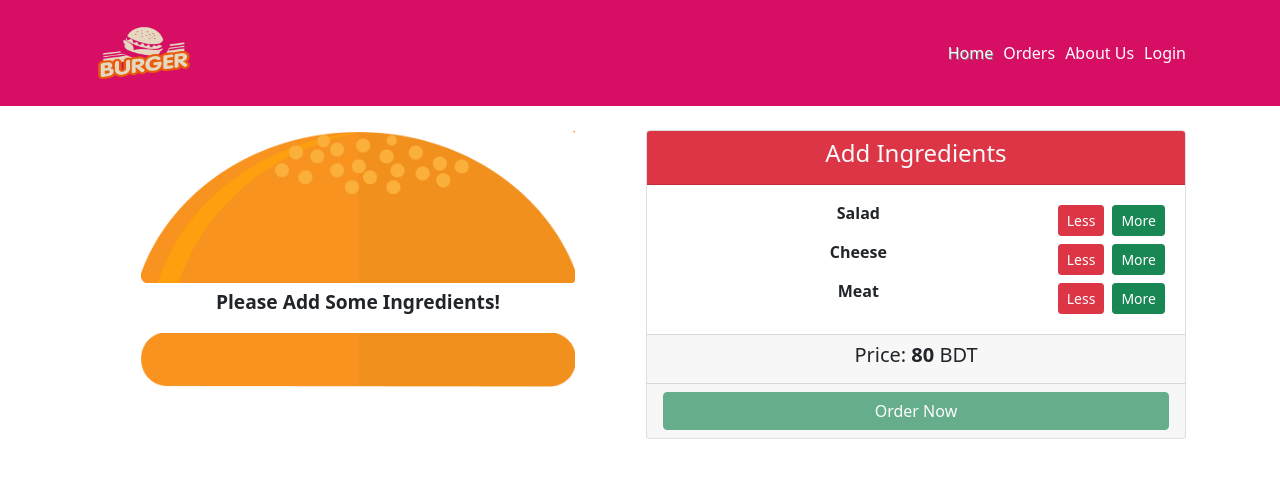
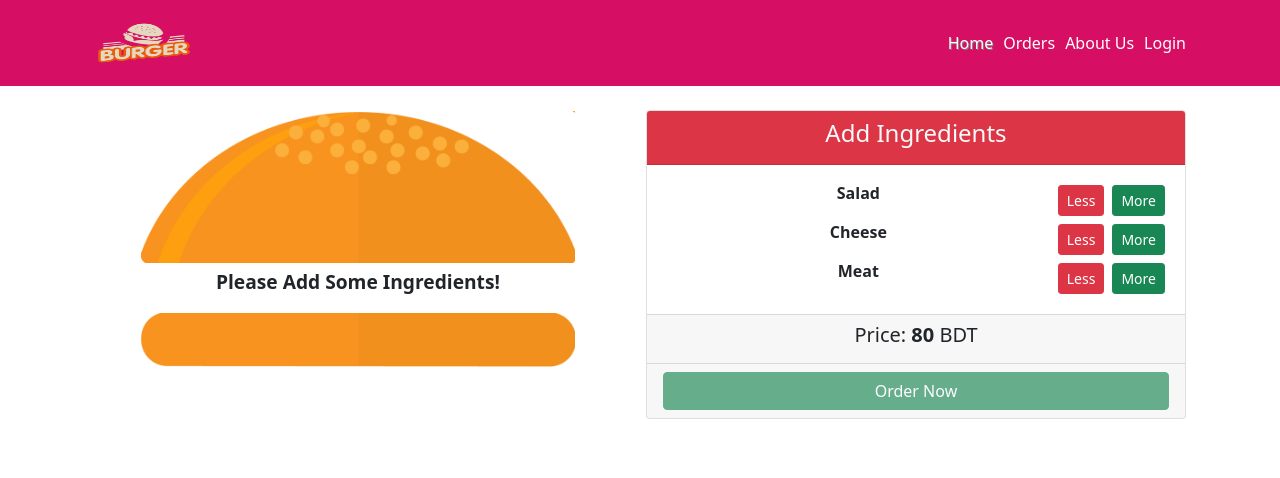
Before and after one commit to wapborhan/burger-builder, a React (Create React App) app: page / in a window 1280 px wide. Shown: the top 478 px of the page. Built offline with nearby package versions, Linux system fonts and the light colour scheme.

Commit message:
Update Header.css

```diff
--- a/src/components/header/Header.css
+++ b/src/components/header/Header.css
@@ -14,11 +14,14 @@ a {
 }
 /*  */
 .logo {
-  height: 80px;
+  height: 60px;
   width: 100px;
 }
 /* Active */
 .active {
   text-shadow: 1px 1px grey;
   color: wheat;
+}.navbar {
+    padding-top: 0rem;
+    padding-bottom: 0rem;
 }
```
